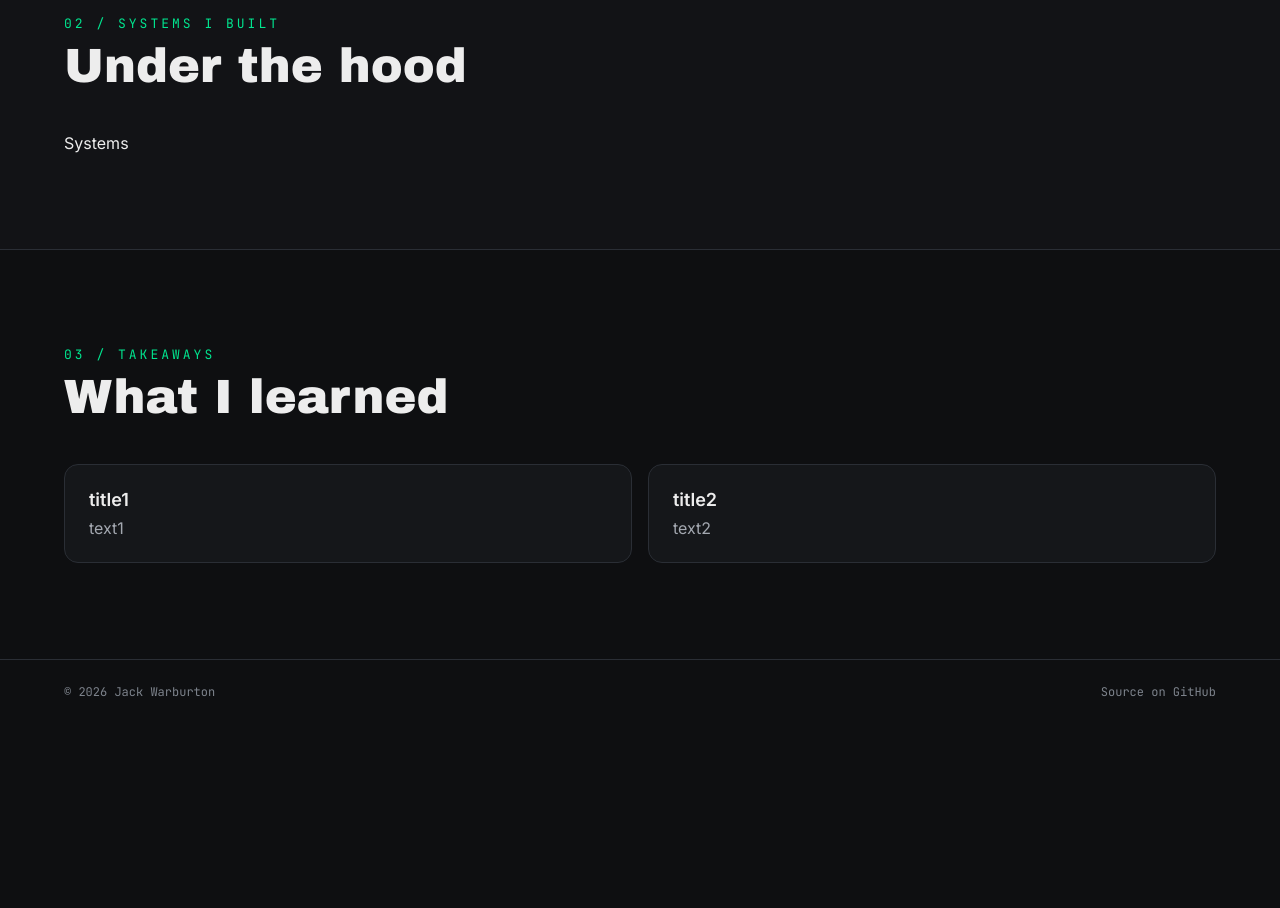
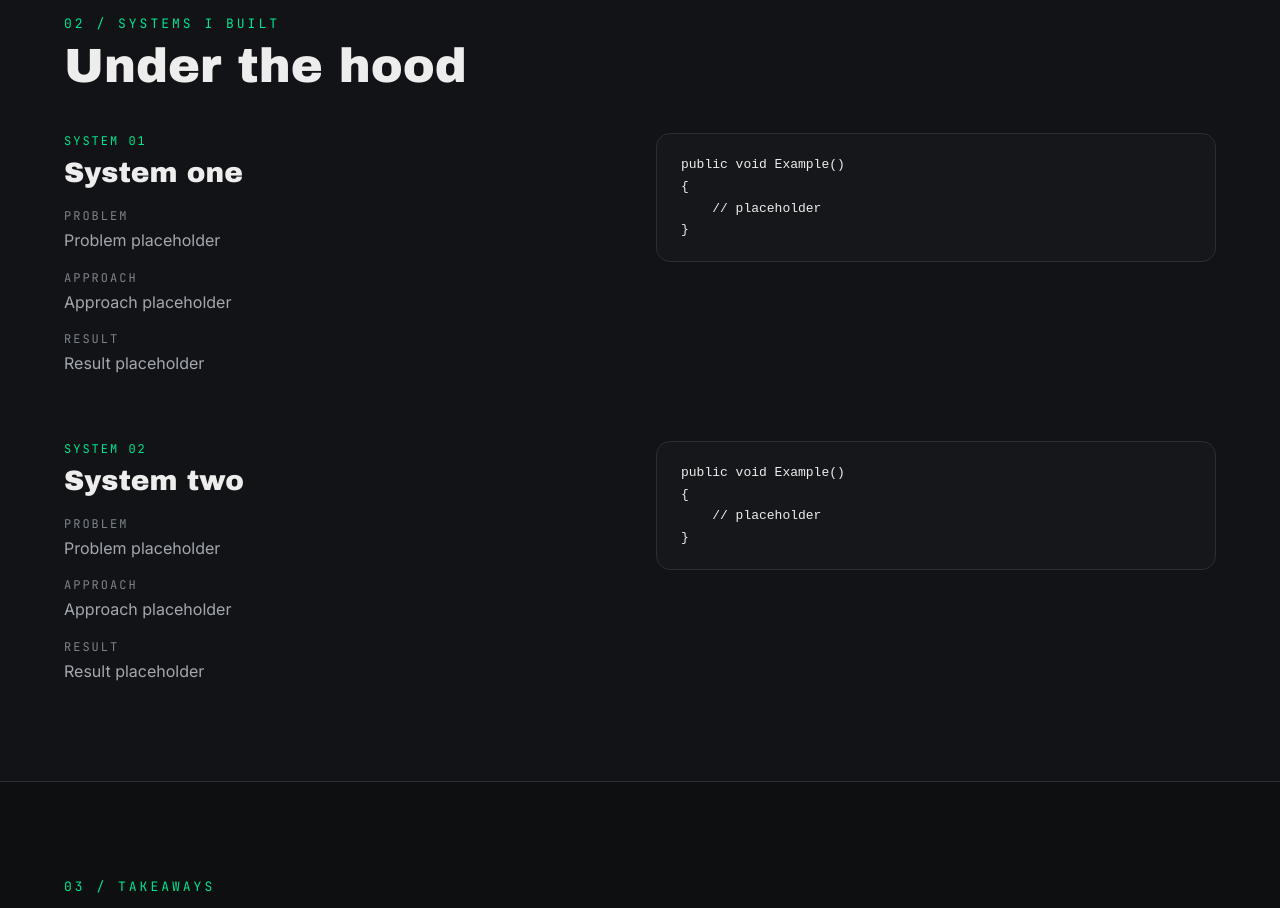
Before and after one commit to JWobz/portfolio, a Next.js app: page /work/match-point-tennis in a window 1280 px wide. Shown: the part 1040-1948 px from the top of the page. Before the commit the page ends 1764 px from the top, so only its background shows below. Built offline with nearby package versions, Linux system fonts and the light colour scheme.

Commit message:
Add Systems section to case studies

```diff
--- /dev/null
+++ b/app/work/[slug]/SystemBlock.module.css
@@ -0,0 +1,52 @@
+.system {
+  display: grid;
+  grid-template-columns: repeat(auto-fit, minmax(min(340px, 100%), 1fr));
+  gap: 32px;
+  align-items: start;
+}
+
+.label {
+  font-family: var(--font-mono), monospace;
+  font-size: 12px;
+  letter-spacing: 2px;
+  text-transform: uppercase;
+  color: var(--accent);
+}
+
+.title {
+  font-family: var(--font-display), sans-serif;
+  font-weight: 400;
+  font-size: 28px;
+  margin: 8px 0 20px;
+}
+
+.steps {
+  display: flex;
+  flex-direction: column;
+  gap: 16px;
+}
+
+.steps dt {
+  font-family: var(--font-mono), monospace;
+  font-size: 12px;
+  letter-spacing: 2px;
+  text-transform: uppercase;
+  color: var(--text-3);
+  margin-bottom: 4px;
+}
+
+.steps dd {
+  color: var(--text-2);
+  line-height: 1.6;
+}
+
+.code {
+  background: var(--surface);
+  border: 1px solid var(--border);
+  border-radius: 14px;
+  padding: 20px 24px;
+  font-family: var(--font-mono), monospace;
+  font-size: 13px;
+  line-height: 1.6;
+  overflow-x: auto;
+}
--- /dev/null
+++ b/app/work/[slug]/SystemBlock.tsx
@@ -0,0 +1,36 @@
+import { System } from "@/data/games";
+import styles from "./SystemBlock.module.css";
+
+export default function SystemBlock({
+  system,
+  number,
+}: {
+  system: System;
+  number: number;
+}) {
+  return (
+    <article className={styles.system}>
+      <div className={styles.text}>
+        <p className={styles.label}>System {String(number).padStart(2, "0")}</p>
+        <h3 className={styles.title}>{system.title}</h3>
+        <dl className={styles.steps}>
+          <div>
+            <dt>Problem</dt>
+            <dd>{system.problem}</dd>
+          </div>
+          <div>
+            <dt>Approach</dt>
+            <dd>{system.approach}</dd>
+          </div>
+          <div>
+            <dt>Result</dt>
+            <dd>{system.result}</dd>
+          </div>
+        </dl>
+      </div>
+      <pre tabIndex={0} className={styles.code}>
+        <code>{system.code}</code>
+      </pre>
+    </article>
+  );
+}
--- a/app/work/[slug]/page.module.css
+++ b/app/work/[slug]/page.module.css
@@ -1,3 +1,9 @@
+.systems {
+  display: flex;
+  flex-direction: column;
+  gap: 64px;
+}
+
 .overview {
   display: flex;
   flex-direction: column;
--- a/app/work/[slug]/page.tsx
+++ b/app/work/[slug]/page.tsx
@@ -3,6 +3,7 @@ import { notFound } from "next/navigation";
 import styles from "./page.module.css";
 import CaseStudyHeader from "./CaseStudyHeader";
 import Section from "@/app/_components/layout/Section";
+import SystemBlock from "./SystemBlock";
 
 export function generateStaticParams() {
   return GAMES.map((game) => ({ slug: game.slug }));
@@ -37,7 +38,11 @@ export default async function CaseStudyPage({
         title="Under the hood"
         alt={true}
       >
-        <p>Systems</p>
+        <div className={styles.systems}>
+          {foundGame.caseStudy.systems.map((system, i) => (
+            <SystemBlock key={system.title} system={system} number={i + 1} />
+          ))}
+        </div>
       </Section>
       <Section
         id="takeaways"
```
